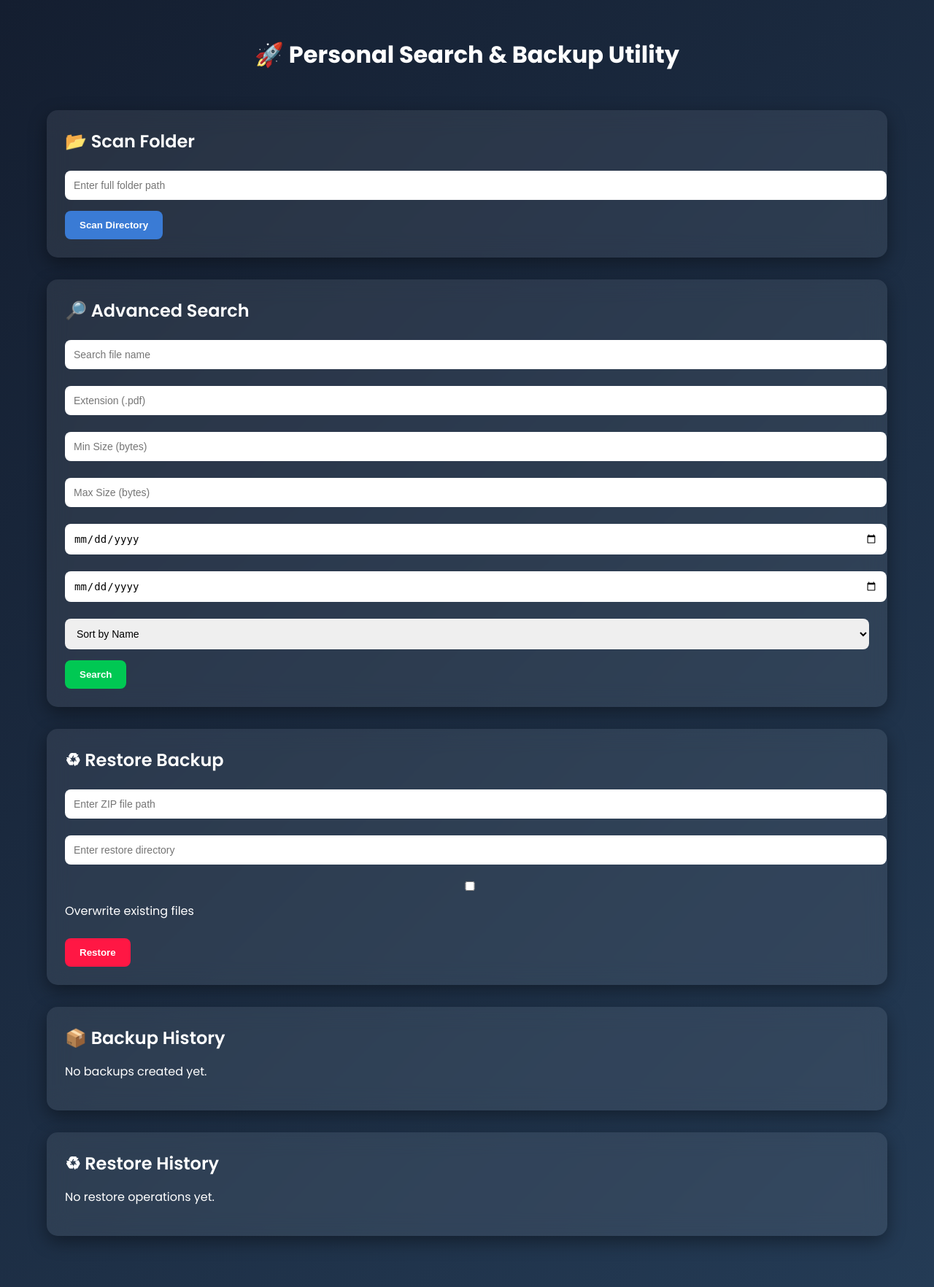
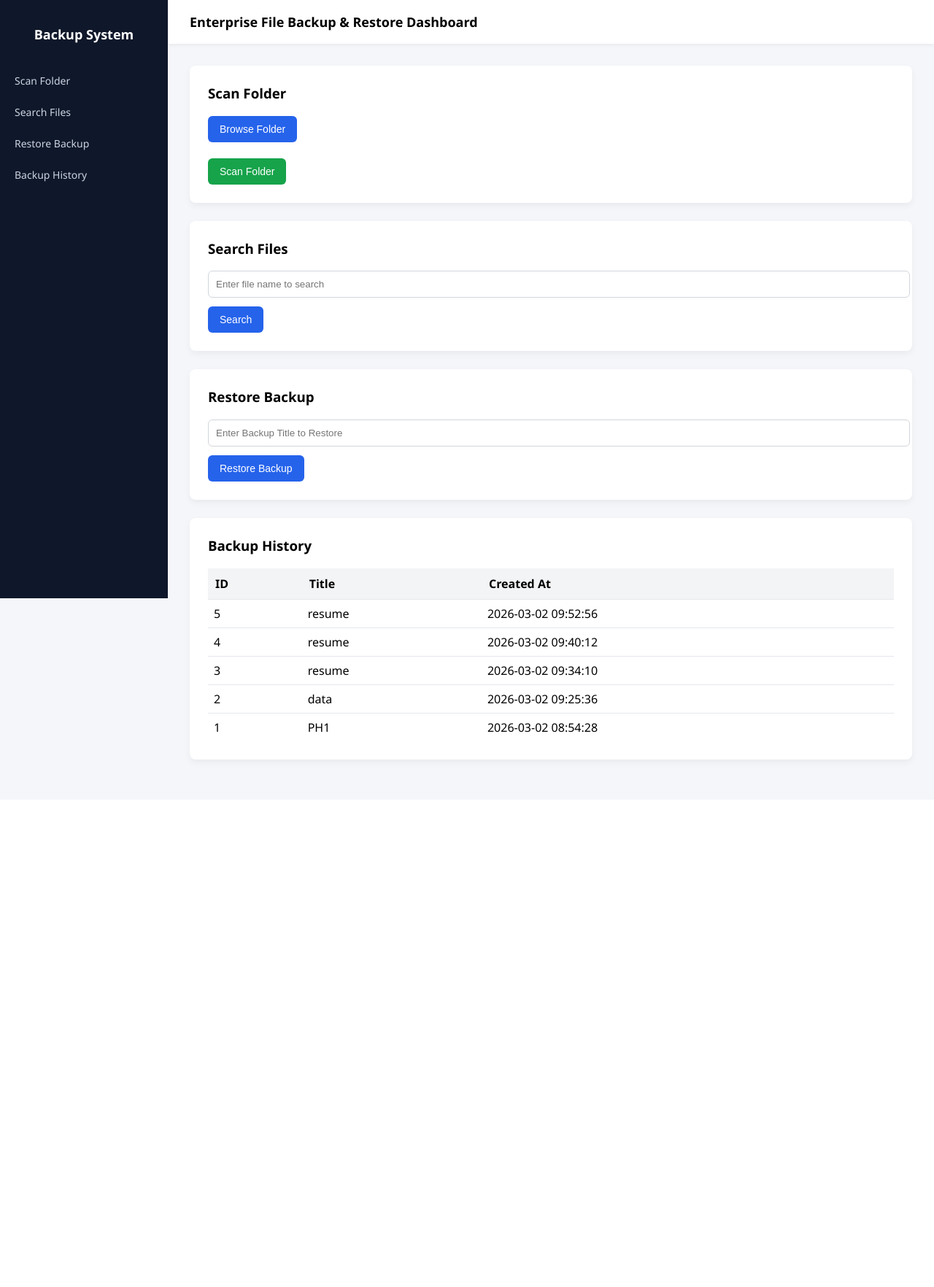
Before and after one commit to kkrishpinjani/search-and-backup-utility-system, a Flask app: page / in a window 1280 px wide. Shown: the whole page at 73% size. After the commit the page ends 1050 px from the top, so only its background shows below. Run offline with Flask 3, Linux system fonts and the light colour scheme; data that the repository does not hold is empty.

Commit message:
UI updates .

```diff
--- /dev/null
+++ b/Extracts/data/DemoTestFolder/projects/data.csv
@@ -0,0 +1 @@
+Backup copy of data.csv
--- a/app.py
+++ b/app.py
@@ -1,112 +1,149 @@
-from flask import Flask, render_template, request, jsonify
-from database import create_tables, connect
-from scanner import scan_directory
-from search import search_files
-from backup import create_backup
-from restore import restore_backup
+import os
+import sqlite3
+import zipfile
+from flask import Flask, render_template, request
 
 app = Flask(__name__)
-create_tables()
+
+# ================= BASE DIRECTORY (Portable) =================
+BASE_DIR = os.path.dirname(os.path.abspath(__file__))
+
+DATABASE = os.path.join(BASE_DIR, "data.db")
+
+conn = sqlite3.connect(DATABASE, check_same_thread=False)
+cursor = conn.cursor()
+
+# ================= TABLES =================
+cursor.execute("""
+CREATE TABLE IF NOT EXISTS files (
+    id INTEGER PRIMARY KEY AUTOINCREMENT,
+    name TEXT,
+    path TEXT,
+    size INTEGER,
+    extension TEXT,
+    modified TEXT
+)
+""")
+
+cursor.execute("""
+CREATE TABLE IF NOT EXISTS backups (
+    id INTEGER PRIMARY KEY AUTOINCREMENT,
+    title TEXT,
+    created_at TEXT
+)
+""")
+
+conn.commit()
+
+# ================= FOLDERS =================
+BACKUP_FOLDER = os.path.join(BASE_DIR, "backups")
+EXTRACT_FOLDER = os.path.join(BASE_DIR, "Extracts")
+
+os.makedirs(BACKUP_FOLDER, exist_ok=True)
+os.makedirs(EXTRACT_FOLDER, exist_ok=True)
 
 
 @app.route("/", methods=["GET", "POST"])
-def home():
+def index():
 
-    results = []
     message = ""
-
-    conn = connect()
-    cursor = conn.cursor()
+    files = []
 
     if request.method == "POST":
 
         # ================= SCAN =================
         if "scan" in request.form:
-            folder = request.form.get("folder")
 
-            if folder:
-                try:
-                    files, dirs = scan_directory(folder)
-                    message = (
-                        f"Scan completed successfully! "
-                        f"📁 {dirs} directories and 📄 {files} files scanned."
-                    )
-                except Exception as e:
-                    message = f"Scan Error: {str(e)}"
+            uploaded_files = request.files.getlist("folder_files")
+
+            if uploaded_files:
+                cursor.execute("DELETE FROM files")
+
+                for file in uploaded_files:
+                    if file.filename == "":
+                        continue
+
+                    relative_path = file.filename.replace("\\", "/")
+                    name = relative_path.split("/")[-1]
+                    extension = "." + name.split(".")[-1] if "." in name else ""
+                    size = len(file.read())
+                    file.seek(0)
+
+                    cursor.execute("""
+                        INSERT INTO files (name, path, size, extension, modified)
+                        VALUES (?, ?, ?, ?, datetime('now'))
+                    """, (name, relative_path, size, extension))
+
+                conn.commit()
+                message = "Scan completed successfully."
 
         # ================= SEARCH =================
-        if "search" in request.form:
-            results = search_files(
-                request.form.get("name"),
-                request.form.get("extension"),
-                request.form.get("min_size"),
-                request.form.get("max_size"),
-                request.form.get("start_date"),
-                request.form.get("end_date"),
-                request.form.get("sort_by")
-            )
+        elif "search" in request.form:
+            name = request.form.get("name", "")
+            cursor.execute("SELECT * FROM files WHERE name LIKE ?", (f"%{name}%",))
+            files = cursor.fetchall()
 
-        # ================= BACKUP =================
-        if "backup" in request.form:
-            selected_ids = request.form.getlist("file_ids")
+        # ================= BACKUP (ONLY FILE NAME) =================
+        elif "backup_selected" in request.form:
 
-            if selected_ids:
-                try:
-                    backup_name = create_backup(selected_ids)
-                    message = f"Backup created successfully: {backup_name}"
-                except Exception as e:
-                    message = f"Backup Error: {str(e)}"
+            selected_ids = request.form.getlist("selected_files")
+            title = request.form.get("backup_title", "").strip()
+
+            if not title:
+                message = "Please enter backup title."
+
+            elif not selected_ids:
+                message = "No files selected."
+
             else:
-                message = "Please select files to backup."
+                cursor.execute(
+                    f"SELECT * FROM files WHERE id IN ({','.join(['?']*len(selected_ids))})",
+                    selected_ids
+                )
+                selected_files = cursor.fetchall()
+
+                zip_path = os.path.join(BACKUP_FOLDER, f"{title}.zip")
+
+                with zipfile.ZipFile(zip_path, 'w', zipfile.ZIP_DEFLATED) as zf:
+                    for file in selected_files:
+                        file_name = file[1]  # ONLY FILE NAME
+                        zf.writestr(file_name, f"Backup copy of {file_name}")
+
+                cursor.execute(
+                    "INSERT INTO backups (title, created_at) VALUES (?, datetime('now'))",
+                    (title,)
+                )
+                conn.commit()
+
+                message = f"Backup '{title}' created successfully."
 
         # ================= RESTORE =================
-        if "restore" in request.form:
-            zip_path = request.form.get("zip_path")
-            restore_path = request.form.get("restore_path")
-            overwrite = request.form.get("overwrite") == "on"
+        elif "restore" in request.form:
 
-            try:
-                result = restore_backup(zip_path, restore_path, overwrite)
-                message = result
-            except Exception as e:
-                message = f"Restore Error: {str(e)}"
+            title = request.form.get("restore_title", "").strip()
 
-    # ================= LOAD HISTORY =================
-    cursor.execute("SELECT * FROM backup_history ORDER BY id DESC")
-    backups = cursor.fetchall()
+            zip_path = os.path.join(BACKUP_FOLDER, f"{title}.zip")
 
-    cursor.execute("SELECT * FROM restore_history ORDER BY id DESC")
-    restores = cursor.fetchall()
+            if not os.path.exists(zip_path):
+                message = "Backup title not found."
 
-    conn.close()
+            else:
+                restore_path = os.path.join(EXTRACT_FOLDER, title)
+                os.makedirs(restore_path, exist_ok=True)
 
-    return render_template(
-        "index.html",
-        results=results,
-        backups=backups,
-        restores=restores,
-        message=message
-    )
+                with zipfile.ZipFile(zip_path, 'r') as zf:
+                    zf.extractall(restore_path)
 
+                message = f"Backup '{title}' restored inside Extracts folder."
 
-# ================= GOOGLE STYLE SUGGESTION =================
-@app.route("/suggest")
-def suggest():
-    query = request.args.get("q", "")
+    # ================= BACKUP HISTORY =================
+    cursor.execute("SELECT * FROM backups ORDER BY id DESC")
+    backup_history = cursor.fetchall()
 
-    conn = connect()
-    cursor = conn.cursor()
-
-    cursor.execute("""
-        SELECT name FROM files
-        WHERE name LIKE ?
-        LIMIT 5
-    """, (f"%{query}%",))
-
-    results = [row[0] for row in cursor.fetchall()]
-    conn.close()
-
-    return jsonify(results)
+    return render_template("index.html",
+                           message=message,
+                           files=files,
+                           backup_history=backup_history)
 
 
 if __name__ == "__main__":
--- a/templates/index.html
+++ b/templates/index.html
@@ -1,289 +1,277 @@
 <!DOCTYPE html>
 <html>
 <head>
-    <title>Personal Search & Backup Utility</title>
-    <meta name="viewport" content="width=device-width, initial-scale=1.0">
-
-    <!-- Google Font -->
-    <link href="https://fonts.googleapis.com/css2?family=Poppins:wght@300;400;600;700&display=swap" rel="stylesheet">
+    <title>Enterprise Backup Dashboard</title>
+    <meta name="viewport" content="width=device-width, initial-scale=1">
 
     <style>
         body {
             margin: 0;
-            font-family: 'Poppins', sans-serif;
-            background: linear-gradient(135deg, #141e30, #243b55);
-            color: #fff;
+            font-family: "Segoe UI", Arial, sans-serif;
+            background: #f4f6f9;
+            display: flex;
         }
 
-        h1 {
-            text-align: center;
-            padding: 30px 0;
-            font-weight: 700;
+        /* ===== SIDEBAR ===== */
+        .sidebar {
+            width: 230px;
+            background: #0f172a;
+            color: white;
+            height: 100vh;
+            position: fixed;
+            padding-top: 20px;
         }
 
-        .container {
-            width: 90%;
-            max-width: 1200px;
-            margin: auto;
-            padding-bottom: 40px;
+        .sidebar h2 {
+            text-align: center;
+            font-size: 18px;
+            margin-bottom: 30px;
+        }
+
+        .sidebar a {
+            display: block;
+            padding: 12px 20px;
+            color: #cbd5e1;
+            text-decoration: none;
+            font-size: 14px;
+        }
+
+        .sidebar a:hover {
+            background: #1e293b;
+            color: white;
+        }
+
+        /* ===== MAIN ===== */
+        .main {
+            margin-left: 230px;
+            width: 100%;
+        }
+
+        .header {
+            background: white;
+            padding: 18px 30px;
+            box-shadow: 0 2px 6px rgba(0,0,0,0.05);
+            font-size: 18px;
+            font-weight: 600;
+        }
+
+        .content {
+            padding: 30px;
         }
 
         .card {
-            background: rgba(255,255,255,0.08);
-            backdrop-filter: blur(15px);
-            border-radius: 15px;
+            background: white;
             padding: 25px;
-            margin-bottom: 30px;
-            box-shadow: 0 8px 25px rgba(0,0,0,0.4);
+            border-radius: 8px;
+            box-shadow: 0 4px 10px rgba(0,0,0,0.05);
+            margin-bottom: 25px;
         }
 
-        h2 {
+        h3 {
             margin-top: 0;
-            font-weight: 600;
-            margin-bottom: 15px;
         }
 
-        input, select {
+        input {
             width: 100%;
-            padding: 12px;
-            border-radius: 8px;
+            padding: 10px;
+            margin-bottom: 12px;
+            border: 1px solid #d1d5db;
+            border-radius: 6px;
+        }
+
+        button {
+            padding: 10px 16px;
             border: none;
-            margin-top: 8px;
-            margin-bottom: 15px;
+            border-radius: 6px;
+            cursor: pointer;
             font-size: 14px;
         }
 
-        button {
-            padding: 12px 20px;
-            border-radius: 8px;
-            border: none;
-            font-weight: 600;
-            cursor: pointer;
-            transition: 0.3s;
-        }
-
-        .btn-blue { background: #3a7bd5; color: white; }
-        .btn-blue:hover { background: #2c5aa0; }
-
-        .btn-green { background: #00c853; color: white; }
-        .btn-green:hover { background: #009624; }
-
-        .btn-red { background: #ff1744; color: white; }
-        .btn-red:hover { background: #c4001d; }
-
-        .message {
-            padding: 15px;
-            border-radius: 10px;
-            margin-bottom: 20px;
-            background: rgba(0,255,150,0.15);
-        }
+        .primary { background: #2563eb; color: white; }
+        .success { background: #16a34a; color: white; }
+        .danger  { background: #dc2626; color: white; }
 
         table {
             width: 100%;
             border-collapse: collapse;
-            background: rgba(255,255,255,0.05);
-            border-radius: 10px;
-            overflow: hidden;
-        }
-
-        th, td {
-            padding: 12px;
-            text-align: left;
-            font-size: 14px;
+            margin-top: 15px;
         }
 
         th {
-            background: rgba(255,255,255,0.1);
+            background: #f3f4f6;
+            padding: 10px;
+            text-align: left;
         }
 
-        tr:hover {
-            background: rgba(255,255,255,0.08);
+        td {
+            padding: 8px;
+            border-top: 1px solid #e5e7eb;
         }
 
-        .relative { position: relative; }
-
-        #suggestions {
-            background: white;
-            color: black;
-            position: absolute;
-            width: calc(100% - 30px);
-            max-height: 150px;
-            overflow-y: auto;
-            border-radius: 8px;
-            display: none;
-            z-index: 1000;
+        .message {
+            background: #d1fae5;
+            padding: 10px;
+            border-radius: 6px;
+            margin-bottom: 20px;
+            color: #065f46;
         }
-
-        #suggestions div {
-            padding: 10px;
-            cursor: pointer;
-        }
-
-        #suggestions div:hover {
-            background: #eee;
-        }
-
     </style>
 </head>
-
 <body>
 
-<h1>🚀 Personal Search & Backup Utility</h1>
+<!-- ===== SIDEBAR ===== -->
+<div class="sidebar">
+    <h2>Backup System</h2>
+    <a href="#scan">Scan Folder</a>
+    <a href="#search">Search Files</a>
+    <a href="#restore">Restore Backup</a>
+    <a href="#history">Backup History</a>
+</div>
 
-<div class="container">
+<!-- ===== MAIN ===== -->
+<div class="main">
+
+    <div class="header">
+        Enterprise File Backup & Restore Dashboard
+    </div>
+
+    <div class="content">
 
         {% if message %}
         <div class="message">{{ message }}</div>
         {% endif %}
 
-    <!-- SCAN PANEL -->
-    <div class="card">
-        <h2>📂 Scan Folder</h2>
-        <form method="POST">
-            <input type="text" name="folder" placeholder="Enter full folder path">
-            <button class="btn-blue" type="submit" name="scan">Scan Directory</button>
+        <!-- ===== SCAN SECTION ===== -->
+        <div class="card" id="scan">
+            <h3>Scan Folder</h3>
+
+            <form method="POST" enctype="multipart/form-data">
+                <input type="file"
+                       id="folderInput"
+                       name="folder_files"
+                       webkitdirectory
+                       directory
+                       multiple
+                       required
+                       style="display:none;">
+
+                <button type="button"
+                        class="primary"
+                        onclick="document.getElementById('folderInput').click();">
+                    Browse Folder
+                </button>
+
+                <br><br>
+
+                <button type="submit" name="scan" class="success">
+                    Scan Folder
+                </button>
             </form>
         </div>
 
-    <!-- SEARCH PANEL -->
-    <div class="card">
-        <h2>🔎 Advanced Search</h2>
+        <!-- ===== SEARCH SECTION ===== -->
+        <div class="card" id="search">
+            <h3>Search Files</h3>
+
+            <form method="POST">
+                <input type="text" name="name" placeholder="Enter file name to search">
+                <button type="submit" name="search" class="primary">
+                    Search
+                </button>
+            </form>
+
+            {% if files and files|length > 0 %}
             <form method="POST">
 
-            <div class="relative">
-                <input type="text" id="searchInput" name="name" placeholder="Search file name">
-                <div id="suggestions"></div>
-            </div>
-
-            <input type="text" name="extension" placeholder="Extension (.pdf)">
-            <input type="number" name="min_size" placeholder="Min Size (bytes)">
-            <input type="number" name="max_size" placeholder="Max Size (bytes)">
-            <input type="date" name="start_date">
-            <input type="date" name="end_date">
-
-            <select name="sort_by">
-                <option value="name">Sort by Name</option>
-                <option value="size">Sort by Size</option>
-                <option value="modified">Sort by Date</option>
-            </select>
-
-            <button class="btn-green" type="submit" name="search">Search</button>
-        </form>
-
-        {% if results %}
-        <h3>Results:</h3>
-        <form method="POST">
                 <table>
                     <tr>
                         <th>Select</th>
                         <th>Name</th>
+                        <th>Path</th>
                         <th>Size</th>
-                    <th>Modified</th>
+                        <th>Extension</th>
                     </tr>
 
-                {% for file in results %}
+                    {% for file in files %}
                     <tr>
-                    <td><input type="checkbox" name="file_ids" value="{{ file[0] }}"></td>
+                        <td>
+                            <input type="checkbox"
+                                   name="selected_files"
+                                   value="{{ file[0] }}">
+                        </td>
                         <td>{{ file[1] }}</td>
-                    <td>{{ file[3] }} bytes</td>
-                    <td>{{ file[5] }}</td>
+                        <td>{{ file[2] }}</td>
+                        <td>{{ file[3] }}</td>
+                        <td>{{ file[4] }}</td>
                     </tr>
                     {% endfor %}
                 </table>
+
                 <br>
-            <button class="btn-blue" type="submit" name="backup">Create Backup (ZIP)</button>
+
+                <input type="text"
+                       name="backup_title"
+                       placeholder="Enter Backup Title">
+
+                <button type="submit"
+                        name="backup_selected"
+                        class="success">
+                    Create Backup
+                </button>
+
             </form>
             {% endif %}
         </div>
 
-    <!-- RESTORE PANEL -->
-    <div class="card">
-        <h2>♻ Restore Backup</h2>
+        <!-- ===== RESTORE SECTION ===== -->
+        <div class="card" id="restore">
+            <h3>Restore Backup</h3>
+
             <form method="POST">
-            <input type="text" name="zip_path" placeholder="Enter ZIP file path">
-            <input type="text" name="restore_path" placeholder="Enter restore directory">
-            <label>
-                <input type="checkbox" name="overwrite"> Overwrite existing files
-            </label>
-            <br><br>
-            <button class="btn-red" type="submit" name="restore">Restore</button>
+                <input type="text"
+                       name="restore_title"
+                       placeholder="Enter Backup Title to Restore">
+
+                <button type="submit"
+                        name="restore"
+                        class="primary">
+                    Restore Backup
+                </button>
             </form>
         </div>
 
-    <!-- BACKUP HISTORY PANEL -->
-    <div class="card">
-        <h2>📦 Backup History</h2>
+        <!-- ===== BACKUP HISTORY (ALWAYS VISIBLE) ===== -->
+        <div class="card" id="history">
+            <h3>Backup History</h3>
 
-        {% if backups %}
+            {% if backup_history and backup_history|length > 0 %}
+
             <table>
+                <thead>
                     <tr>
-                <th>Backup File</th>
+                        <th>ID</th>
+                        <th>Title</th>
                         <th>Created At</th>
                     </tr>
-            {% for b in backups %}
+                </thead>
+                <tbody>
+                    {% for backup in backup_history %}
                     <tr>
-                <td>{{ b[1] }}</td>
-                <td>{{ b[2] }}</td>
+                        <td>{{ backup[0] }}</td>
+                        <td>{{ backup[1] }}</td>
+                        <td>{{ backup[2] }}</td>
                     </tr>
                     {% endfor %}
+                </tbody>
             </table>
+
             {% else %}
                 <p>No backups created yet.</p>
             {% endif %}
         </div>
 
-    <!-- RESTORE HISTORY PANEL -->
-    <div class="card">
-        <h2>♻ Restore History</h2>
-
-        {% if restores %}
-        <table>
-            <tr>
-                <th>ZIP File</th>
-                <th>Restored To</th>
-                <th>Date</th>
-            </tr>
-            {% for r in restores %}
-            <tr>
-                <td>{{ r[1] }}</td>
-                <td>{{ r[2] }}</td>
-                <td>{{ r[3] }}</td>
-            </tr>
-            {% endfor %}
-        </table>
-        {% else %}
-            <p>No restore operations yet.</p>
-        {% endif %}
     </div>
-
 </div>
-
-<script>
-const input = document.getElementById("searchInput");
-const suggestions = document.getElementById("suggestions");
-
-input.addEventListener("keyup", function() {
-    fetch("/suggest?q=" + input.value)
-        .then(res => res.json())
-        .then(data => {
-            suggestions.innerHTML = "";
-            if (data.length > 0 && input.value.length > 0) {
-                suggestions.style.display = "block";
-                data.forEach(item => {
-                    const div = document.createElement("div");
-                    div.innerText = item;
-                    div.onclick = () => {
-                        input.value = item;
-                        suggestions.style.display = "none";
-                    };
-                    suggestions.appendChild(div);
-                });
-            } else {
-                suggestions.style.display = "none";
-            }
-        });
-});
-</script>
 
 </body>
 </html>
```
Also changed, not shown: README.md (deleted), data.db (added), 6 other files. Lines whose indentation alone changed are shown as unchanged.
